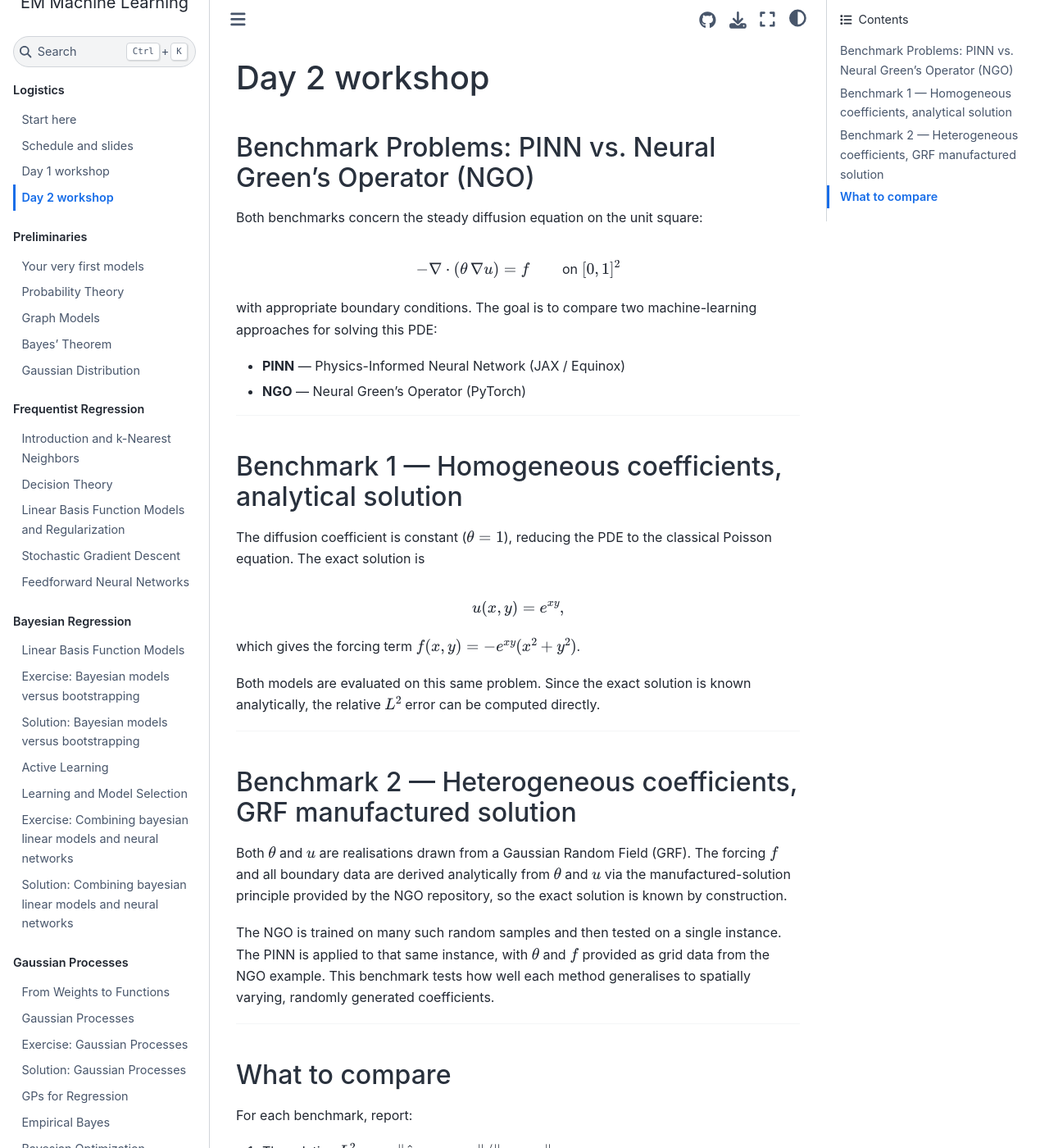
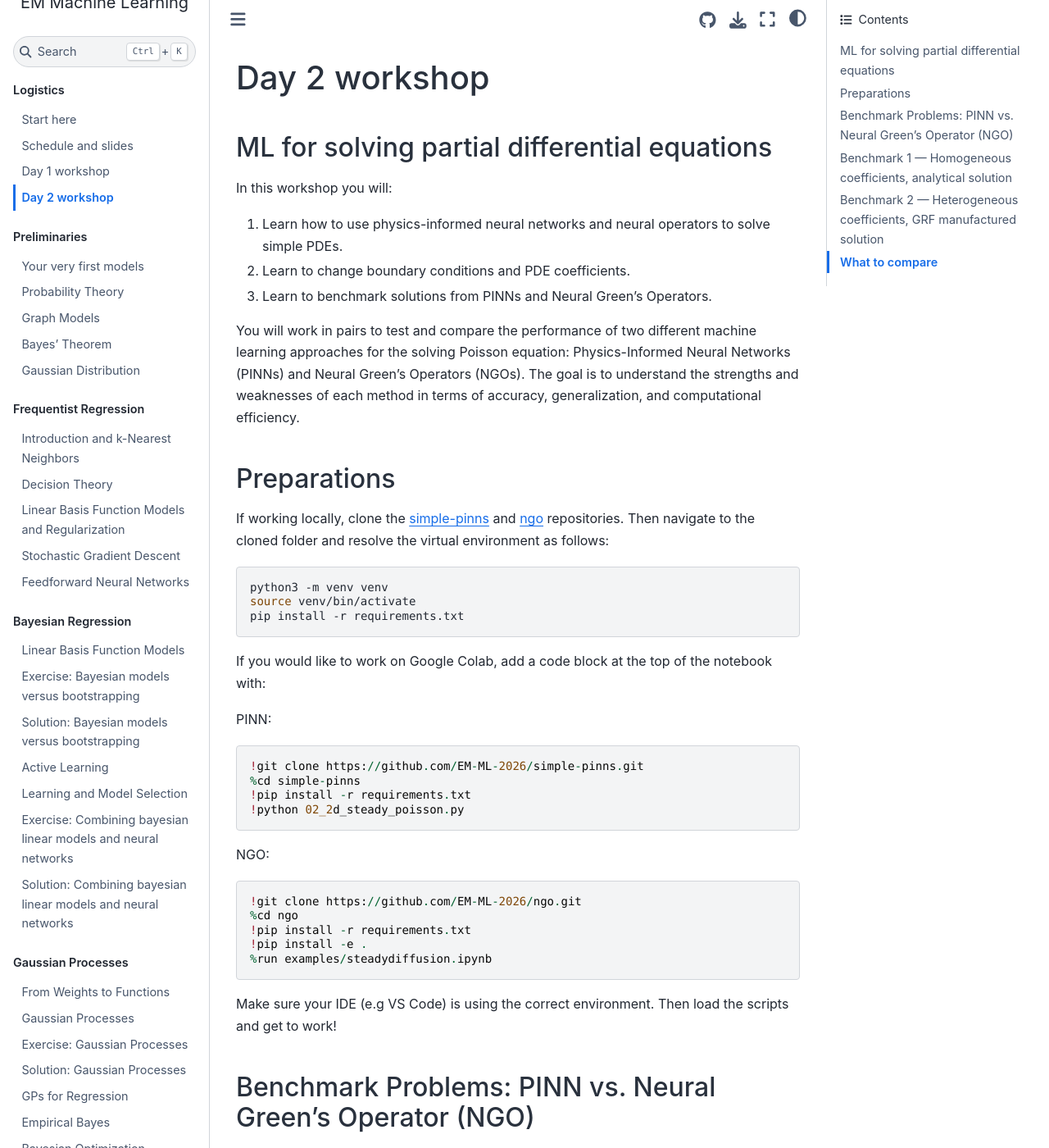
Before and after one commit to EM-ML-2026/book, a Jupyter Book: the page built from book/logistics/workshop2.md, in a window 1280 px wide and 1400 px high. Shown: the whole window at 82% size. Built offline with Jupyter Book 1.0.4 settings and Sphinx 7.4.7 and the Sphinx Book theme 1.1.4, drawn with Linux system fonts in a browser that asks for light colours; comment, search, counter and statistics services are not loaded.

Commit message:
workshop 2 update

````diff
--- a/book/logistics/workshop2.md
+++ b/book/logistics/workshop2.md
@@ -1,4 +1,47 @@
 # Day 2 workshop
+
+## ML for solving partial differential equations
+
+In this workshop you will:
+
+1. Learn how to use physics-informed neural networks and neural operators to solve simple PDEs.
+2. Learn to change boundary conditions and PDE coefficients.
+3. Learn to benchmark solutions from PINNs and Neural Green’s Operators.
+
+You will work in pairs to test and compare the performance of two different machine learning approaches for the solving Poisson equation: Physics-Informed Neural Networks (PINNs) and Neural Green's Operators (NGOs). The goal is to understand the strengths and weaknesses of each method in terms of accuracy, generalization, and computational efficiency.
+
+## Preparations
+
+If working locally, clone the [simple-pinns](https://github.com/EM-ML-2026/simple-pinns) and [ngo](https://github.com/EM-ML-2026/ngo) repositories. Then navigate to the cloned folder and resolve the virtual environment as follows:
+
+```bash
+python3 -m venv venv
+source venv/bin/activate
+pip install -r requirements.txt
+```
+
+If you would like to work on Google Colab, add a code block at the top of the notebook with:
+
+PINN:
+
+```python
+!git clone https://github.com/EM-ML-2026/simple-pinns.git
+%cd simple-pinns
+!pip install -r requirements.txt
+!python 02_2d_steady_poisson.py
+```
+
+NGO:
+
+```python
+!git clone https://github.com/EM-ML-2026/ngo.git
+%cd ngo
+!pip install -r requirements.txt
+!pip install -e .
+%run examples/steadydiffusion.ipynb
+```
+
+Make sure your IDE (e.g VS Code) is using the correct environment. Then load the scripts and get to work!
 
 ## Benchmark Problems: PINN vs. Neural Green's Operator (NGO)
 
````
